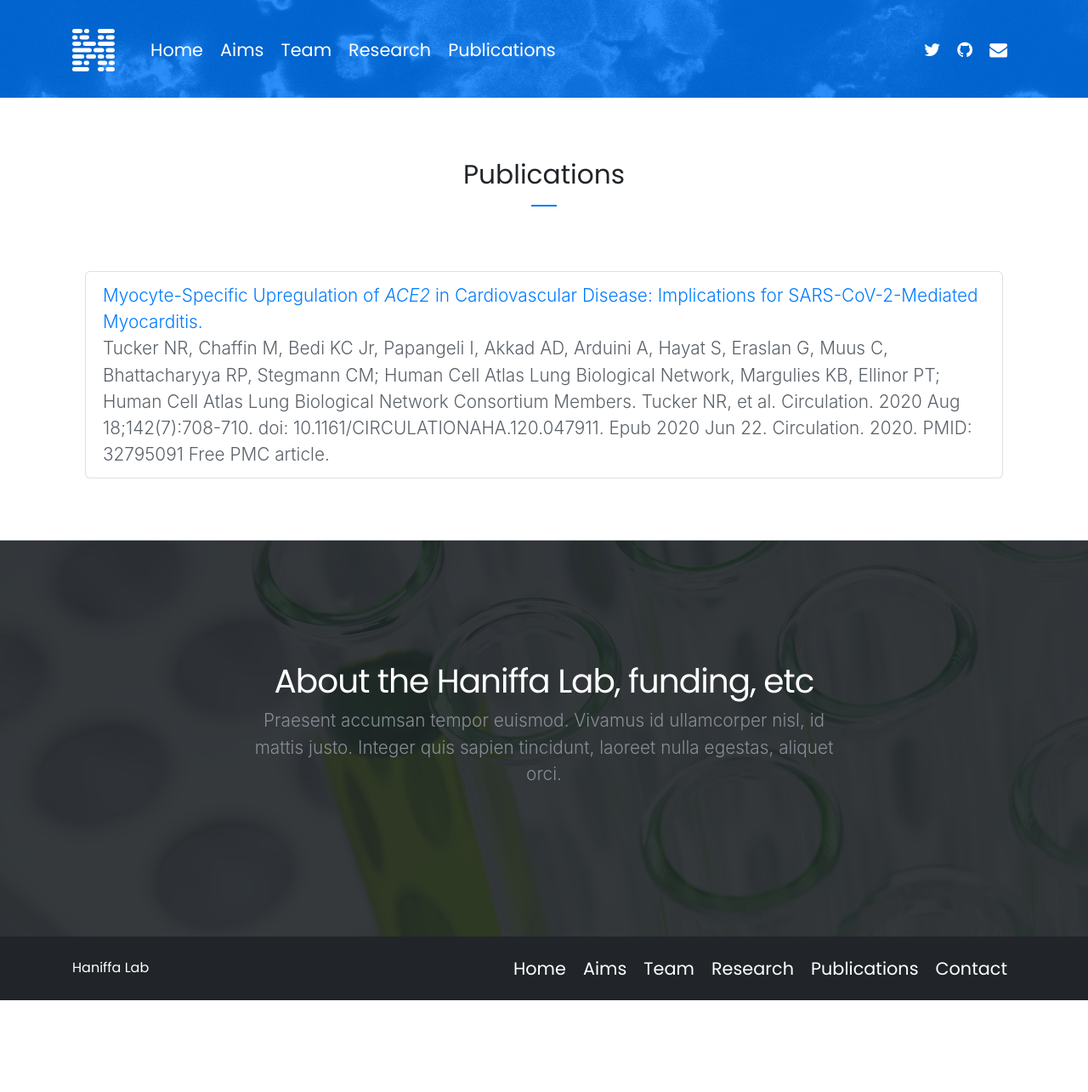
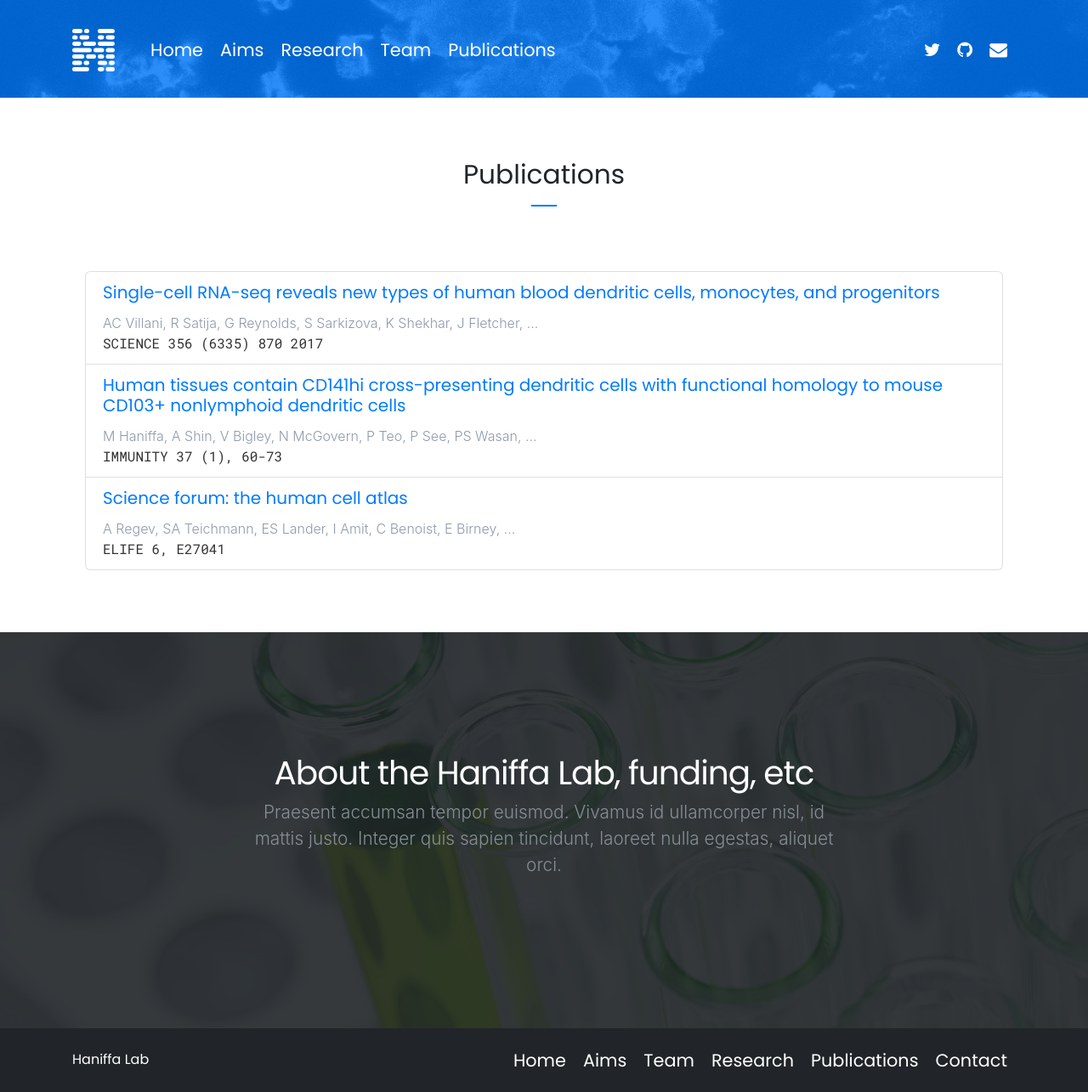
Before and after one commit to haniffalab/haniffalab.github.io, a Jekyll site: the page built from publications.markdown, in a window 1280 px wide. Shown: the whole page at 85% size. Built offline with Jekyll 4.4.1, drawn with Linux system fonts in a browser that asks for light colours; nearby versions of some CDN libraries; before the commit the page ends 1177 px from its top, so only the background shows below that.

Commit message:
design updates

```diff
--- a/_includes/header.html
+++ b/_includes/header.html
@@ -15,13 +15,13 @@
                         <a class="nav-link" href="{{ "/" | relative_url }}">Home <span class="sr-only">(current)</span></a>
                     </li>
                     <li class="nav-item">
-                        <a class="nav-link" href="#">Aims</a>
+                        <a class="nav-link" href="{{ "/#aims" | relative_url }}">Aims</a>
                     </li>
                     <li class="nav-item">
-                        <a class="nav-link" href="#">Team</a>
+                        <a class="nav-link" href="{{ "/#research" | relative_url }}">Research</a>
                     </li>
                     <li class="nav-item">
-                        <a class="nav-link" href="#">Research</a>
+                        <a class="nav-link" href="{{ "/#team" | relative_url }}">Team</a>
                     </li>
                     <li class="nav-item">
                         <a class="nav-link" href="{% link publications.markdown %}">Publications</a>
--- a/_layouts/home.html
+++ b/_layouts/home.html
@@ -2,7 +2,7 @@
 layout: default
 ---
 <!-- Aims Section -->
-<div class="aims section py-4">
+<div id="aims" class="section py-4">
   <h3 class="section-title text-center my-5">Aims</h3>
   <!-- Page Content -->
   <div class="page-content">
@@ -59,7 +59,7 @@ layout: default
 </div>
 <!-- / Aims Section -->
 <!-- Research Section -->
-<div class="research section section-invert py-4">
+<div id="research" class="section section-invert py-4">
   <h3 class="section-title text-center m-5">Research Interests</h3>
   <div class="container">
     <div class="py-4">
@@ -102,7 +102,7 @@ layout: default
 </div>
 <!-- / Research Section -->
 <!-- Team Section -->
-<div class="team section py-4">
+<div id="team" class="section py-4">
   <h3 class="section-title text-center m-5">The Team</h3>
   <div class="container py-5">
     <div class="col-md-12 ml-auto mr-auto">
--- a/assets/css/app.css
+++ b/assets/css/app.css
@@ -100,3 +100,18 @@ a.team-card-link:hover {
     color: #8f99ac;
     font-size: 16px;
     text-transform: uppercase;
+}
+.publication .title {
+}
+.publication .authors {
+    color: #8f99ac;
+    font-size: 16px;
+    margin: 0;
+}
+.publication .journal {
+    font-family: "Roboto Mono", Menlo, Monaco,Consolas, "Liberation Mono", "Courier New", monospace;
+    color: #333333;
+    font-size: 16px;
+    text-transform: uppercase;
+    margin: 0;
+}
--- a/publications.markdown
+++ b/publications.markdown
@@ -3,19 +3,28 @@ layout: page
 title: Publications
 ---
 <ul class="list-group">
-    <li class="list-group-item">
-        <div class="docsum-content">
-            <a class="docsum-title" href="/32795091/">
-                Myocyte-Specific Upregulation of <em>ACE2</em> in Cardiovascular Disease: Implications for SARS-CoV-2-Mediated Myocarditis.
-            </a>
-            <div class="docsum-citation full-citation">
-                <span class="docsum-authors full-authors">Tucker NR, Chaffin M, Bedi KC Jr, Papangeli I, Akkad AD, Arduini A, Hayat S, Eraslan G, Muus C, Bhattacharyya RP, Stegmann CM; Human Cell Atlas Lung Biological Network, Margulies KB, Ellinor PT; Human Cell Atlas Lung Biological Network Consortium Members.</span>
-                <span class="docsum-authors short-authors">Tucker NR, et al.</span>
-                <span class="docsum-journal-citation full-journal-citation">Circulation. 2020 Aug 18;142(7):708-710. doi: 10.1161/CIRCULATIONAHA.120.047911. Epub 2020 Jun 22.</span>
-                <span class="docsum-journal-citation short-journal-citation">Circulation. 2020.</span>
-                <span class="citation-part">PMID: <span class="docsum-pmid">32795091</span></span>
-                <span class="free-resources spaced-citation-item citation-part">Free PMC article.</span>
-            </div>
-        </div>
+    <li class="list-group-item publication">
+        <h5 class="title">
+            <a href="https://science.sciencemag.org/content/356/6335/eaah4573.abstract">Single-cell RNA-seq reveals new types of human blood dendritic cells, monocytes, and progenitors</a></h5>
+        <p class="authors">
+            AC Villani, R Satija, G Reynolds, S Sarkizova, K Shekhar, J Fletcher, ...</p>
+        <p class="journal">
+            Science 356 (6335)	870	2017</p>
+    </li>
+    <li class="list-group-item publication">
+        <h5 class="title">
+            <a href="https://science.sciencemag.org/content/356/6335/eaah4573.abstract">Human tissues contain CD141hi cross-presenting dendritic cells with functional homology to mouse CD103+ nonlymphoid dendritic cells</a></h5>
+        <p class="authors">
+            M Haniffa, A Shin, V Bigley, N McGovern, P Teo, P See, PS Wasan, ...</p>
+        <p class="journal">
+            Immunity 37 (1), 60-73</p>
+    </li>
+    <li class="list-group-item publication">
+        <h5 class="title">
+            <a href="https://science.sciencemag.org/content/356/6335/eaah4573.abstract">Science forum: the human cell atlas</a></h5>
+        <p class="authors">
+            A Regev, SA Teichmann, ES Lander, I Amit, C Benoist, E Birney, ...</p>
+        <p class="journal">
+            Elife 6, e27041</p>
     </li>
 </ul>
```
Also changed, not shown: 2 other files.
